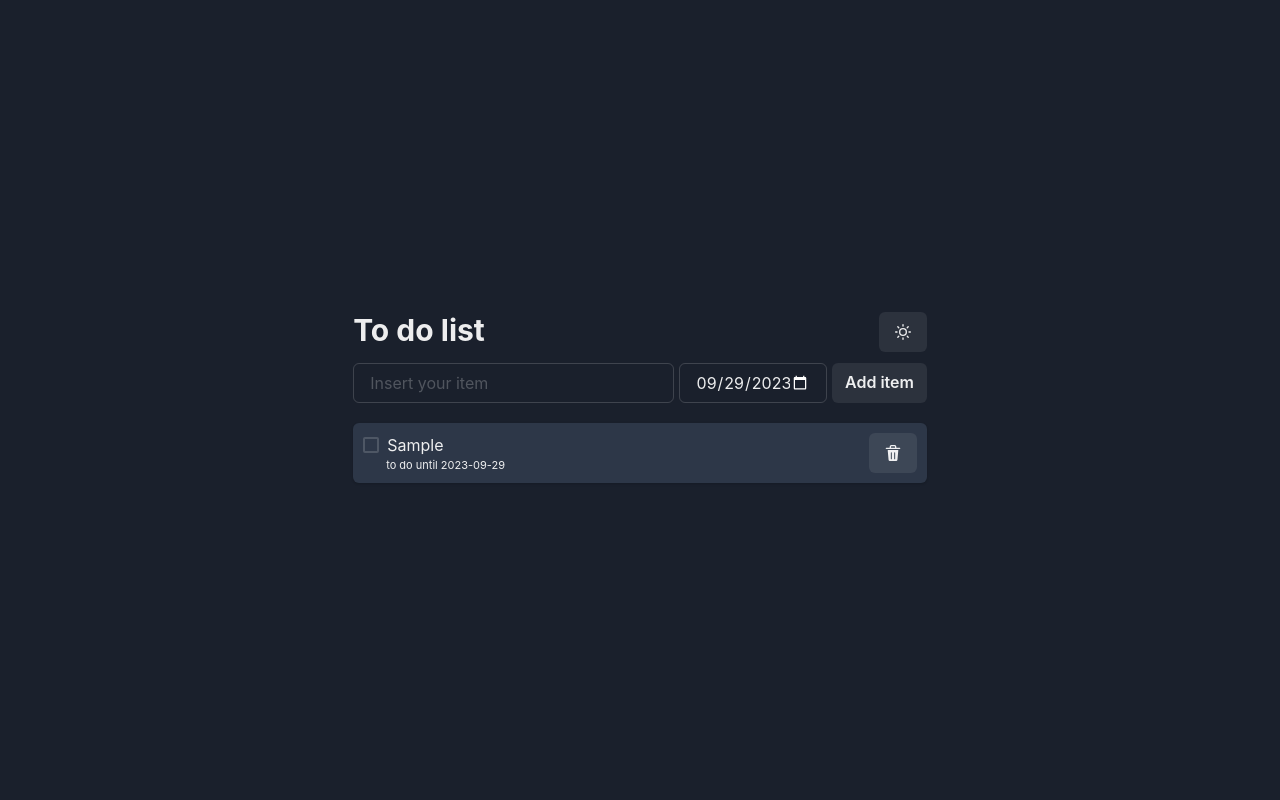
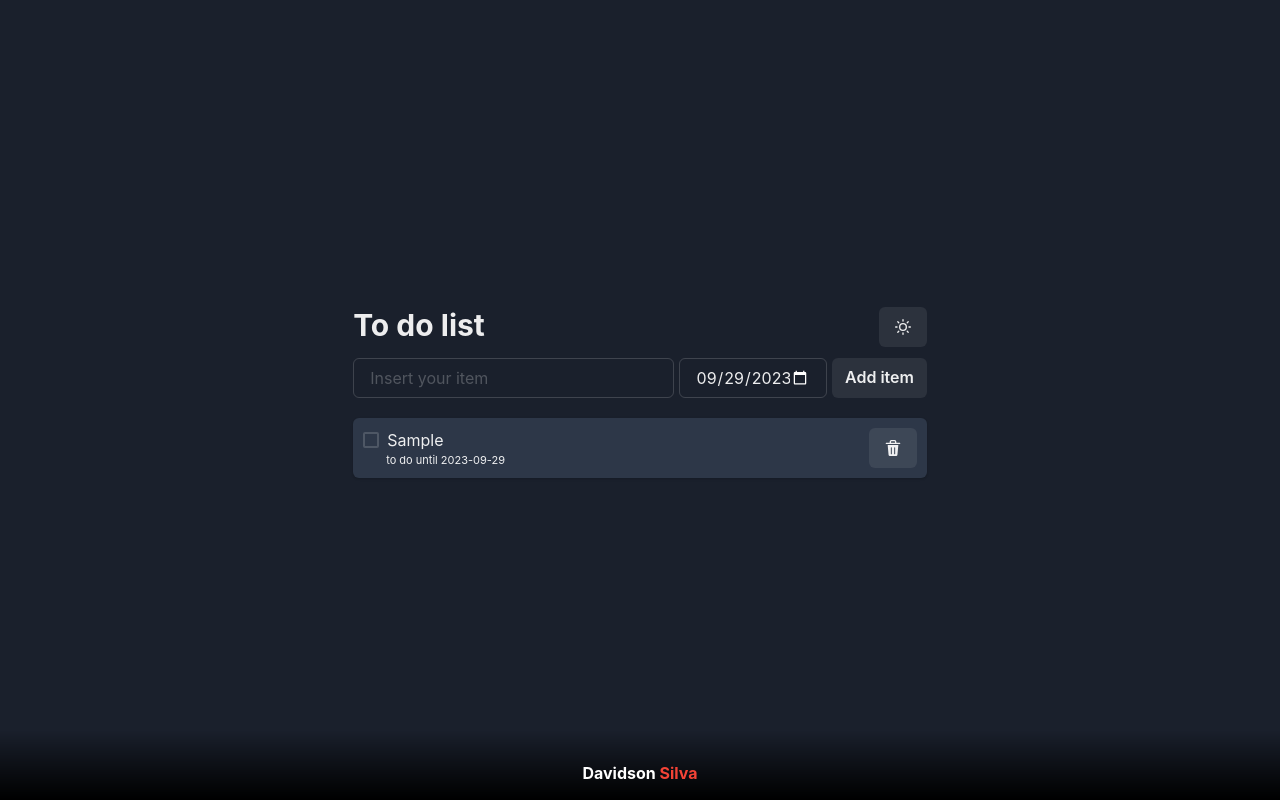
Before and after one commit to davilotus/simple-todo, a React (Vite) app: page / in a window 1280 px wide. Both pictures are taken after typing "Sample" into the empty fields and a click on the button "Add item". Built offline with nearby package versions, Linux system fonts and the light colour scheme.

Commit message:
fix: Creating ToDo Components

```diff
--- a/src/App.jsx
+++ b/src/App.jsx
@@ -1,161 +1,72 @@
-import { useState } from 'react';
+import { useContext } from 'react';
 
-import { DeleteIcon, MoonIcon, StarIcon, SunIcon } from '@chakra-ui/icons';
+import { ItemToDo } from './components/ItemToDo/ItemToDo';
+import { ToDoContext } from './contexts/TodoContext';
+
+import { MoonIcon, StarIcon, SunIcon } from '@chakra-ui/icons';
 import {
   Box,
   Button,
-  Card,
-  Checkbox,
   Container,
   Flex,
   Heading,
-  Input,
   Text,
   useColorMode,
 } from '@chakra-ui/react';
+import { Author } from './components/Author/Author';
+import { Form } from './components/Form/Form';
 
 export function App() {
-  const todayDate = new Date().toJSON().slice(0, 10);
-  const [toDoInput, setToDoInput] = useState('');
-  const [toDoDate, setToDoDate] = useState(todayDate);
-  const [toDoList, setToDoList] = useState([]);
-  const [toDoListChecked, setToDoListChecked] = useState([]);
+  const { toDoList, toDoListChecked, itemStatus, removeItem } =
+    useContext(ToDoContext);
 
   const { colorMode, toggleColorMode } = useColorMode();
 
-  const addItem = (item, date) => {
-    if (item && date) {
-      setToDoList([...toDoList, { item: item, date: date }]);
-      setToDoInput('');
-    }
-  };
-
-  const removeItem = (item, list) => {
-    if (list === toDoList) {
-      let newTodo = [...toDoList];
-      let exists = toDoList.find((toFind) => toFind.item === item);
-
-      if (exists) {
-        newTodo = newTodo.filter((item) => item !== exists);
-        setToDoList(newTodo);
-      }
-    } else if (list === toDoListChecked) {
-      let newTodo = [...toDoListChecked];
-      let exists = toDoListChecked.find((toFind) => toFind.item === item);
-
-      if (exists) {
-        newTodo = newTodo.filter((item) => item !== exists);
-        setToDoListChecked(newTodo);
-      }
-    }
-  };
-
-  const itemStatus = (item, date, status, list) => {
-    if (status) {
-      removeItem(item, list);
-      setToDoListChecked([...toDoListChecked, { item: item, date: date }]);
-    } else {
-      addItem(item, date);
-
-      let newTodo = [...toDoListChecked];
-      let exists = toDoListChecked.find((toFind) => toFind.item === item);
-
-      if (exists) {
-        newTodo = newTodo.filter((item) => item !== exists);
-        setToDoListChecked(newTodo);
-      }
-    }
-  };
-
   return (
+    <>
       <Flex
-      height={'100vh'}
         justify="center"
         align={'center'}
         flexWrap={'wrap'}
         flexDir={'column'}
+        minHeight={'100vh'}
+        padding={' 50px 0 60px'}
       >
         <Container size={'sm'} colorScheme={'gray'}>
-        <Flex justifyContent={'space-between'} marginBottom={'10px'}>
+          <Flex justifyContent={'space-between'} flexWrap={'wrap'}>
+            <Flex
+              justifyContent={'space-between'}
+              marginBottom={'10px'}
+              width={'100%'}
+            >
               <Heading size={'lg'} marginBottom={'5px'}>
                 To do list
               </Heading>
-          <Button onClick={toggleColorMode}>
+              <Button
+                onClick={toggleColorMode}
+                _hover={{ background: 'blue.500' }}
+              >
                 {colorMode === 'light' ? <MoonIcon /> : <SunIcon />}
               </Button>
             </Flex>
+            <Form />
+          </Flex>
 
-        <form>
-          <Flex gap={'5px'} className="addItem">
-            <Input
-              type="text"
-              value={toDoInput}
-              placeholder={'Insert your item'}
-              onChange={(e) => setToDoInput(e.target.value)}
-            />
-            <Input
-              placeholder="Select Date"
-              min={todayDate}
-              value={todayDate}
-              type="date"
-              width={'250px'}
-              onChange={(e) => setToDoDate(e.target.value)}
-            />
-            <Button
-              width={'150px'}
-              type="submit"
-              onClick={(e) => {
-                e.preventDefault();
-                addItem(toDoInput, toDoDate);
-              }}
-            >
-              Add item
-            </Button>
-          </Flex>
-        </form>
-
-        {toDoList.length ? (
+          {toDoList?.length ? (
             <Box marginTop={'20px'}>
               {toDoList.map((todoItem, key) => {
                 return (
-                <Card key={key} padding={'10px'} marginBottom={'5px'}>
-                  <Flex flexWrap={'wrap'} justifyContent={'space-between'}>
-                    <Flex flexDirection={'column'}>
-                      <Checkbox
-                        onChange={(e) =>
-                          itemStatus(
-                            todoItem.item,
-                            todoItem.date,
-                            e.target.checked,
-                            toDoList
-                          )
-                        }
-                        isChecked={false}
-                      >
-                        {todoItem.item}
-                      </Checkbox>
-                      <small
-                        style={{
-                          'padding-left': '23px',
-                          'font-size': '.6875rem',
-                        }}
-                      >
-                        to do until {todoItem.date}
-                      </small>
-                    </Flex>
-                    <Button
-                      type="button"
-                      onClick={() => removeItem(todoItem.item, toDoList)}
-                      _hover={{ background: 'red.500' }}
-                    >
-                      <DeleteIcon />
-                    </Button>
-                  </Flex>
-                </Card>
+                  <ItemToDo
+                    key={key}
+                    todoItem={todoItem}
+                    itemStatus={itemStatus}
+                    toDoList={toDoList}
+                    removeItem={removeItem}
+                  />
                 );
               })}
             </Box>
-        ) : toDoListChecked.length > toDoList.length ? (
+          ) : toDoListChecked?.length > toDoList?.length ? (
             <Flex
               gap={'5px'}
               flexDirection={'column'}
@@ -167,7 +78,7 @@ export function App() {
             </Flex>
           ) : null}
 
-        {toDoListChecked.length ? (
+          {toDoListChecked?.length ? (
             <>
               <Box marginTop={'20px'} className="items items-checked">
                 <Heading size={'sm'} marginBottom={'5px'}>
@@ -176,45 +87,13 @@ export function App() {
 
                 {toDoListChecked.map((todoItem, key) => {
                   return (
-                  <Card key={key} padding={'10px'} marginBottom={'5px'}>
-                    <Flex justifyContent={'space-between'}>
-                      <Flex flexDirection={'column'}>
-                        <Checkbox
-                          onChange={(e) =>
-                            itemStatus(
-                              todoItem.item,
-                              todoItem.date,
-                              e.target.checked,
-                              toDoListChecked
-                            )
-                          }
-                          isChecked={true}
-                        >
-                          <s style={{ opacity: '.5' }}>
-                            <i>{todoItem.item}</i>
-                          </s>
-                        </Checkbox>
-                        <small
-                          style={{
-                            'padding-left': '23px',
-                            opacity: '.5',
-                            'font-size': '.6875rem',
-                          }}
-                        >
-                          to do until {todoItem.date}
-                        </small>
-                      </Flex>
-                      <Button
-                        type="button"
-                        onClick={() =>
-                          removeItem(todoItem.item, toDoListChecked)
-                        }
-                        _hover={{ background: 'red.500' }}
-                      >
-                        <DeleteIcon />
-                      </Button>
-                    </Flex>
-                  </Card>
+                    <ItemToDo
+                      key={key}
+                      todoItem={todoItem}
+                      itemStatus={itemStatus}
+                      toDoList={toDoListChecked}
+                      removeItem={removeItem}
+                    />
                   );
                 })}
               </Box>
@@ -222,5 +101,7 @@ export function App() {
           ) : null}
         </Container>
       </Flex>
+      <Author />
+    </>
   );
 }
--- /dev/null
+++ b/src/components/Author/Author.jsx
@@ -0,0 +1,15 @@
+import './styles.css';
+
+export function Author() {
+  return (
+    <div className="author">
+      <a
+        rel="noopener noreferrer"
+        href="https://www.davidsonsilva.com.br?utm_source=vercel"
+        target="_blank"
+      >
+        Davidson <span>Silva</span>
+      </a>
+    </div>
+  );
+}
--- /dev/null
+++ b/src/components/Author/styles.css
@@ -0,0 +1,60 @@
+.author {
+  position: fixed;
+  bottom: 0;
+  left: 0;
+  z-index: 2;
+  width: 100%;
+  padding: 30px 15px 15px;
+  background: rgba(0, 0, 0, 0);
+  background: -moz-linear-gradient(
+    top,
+    rgba(0, 0, 0, 0) 0%,
+    rgba(0, 0, 0, 0.54) 54%,
+    rgba(0, 0, 0, 1) 100%
+  );
+  background: -webkit-gradient(
+    left top,
+    left bottom,
+    color-stop(0%, rgba(0, 0, 0, 0)),
+    color-stop(54%, rgba(0, 0, 0, 0.54)),
+    color-stop(100%, rgba(0, 0, 0, 1))
+  );
+  background: -webkit-linear-gradient(
+    top,
+    rgba(0, 0, 0, 0) 0%,
+    rgba(0, 0, 0, 0.54) 54%,
+    rgba(0, 0, 0, 1) 100%
+  );
+  background: -o-linear-gradient(
+    top,
+    rgba(0, 0, 0, 0) 0%,
+    rgba(0, 0, 0, 0.54) 54%,
+    rgba(0, 0, 0, 1) 100%
+  );
+  background: -ms-linear-gradient(
+    top,
+    rgba(0, 0, 0, 0) 0%,
+    rgba(0, 0, 0, 0.54) 54%,
+    rgba(0, 0, 0, 1) 100%
+  );
+  background: linear-gradient(
+    to bottom,
+    rgba(0, 0, 0, 0) 0%,
+    rgba(0, 0, 0, 0.54) 54%,
+    rgba(0, 0, 0, 1) 100%
+  );
+  filter: progid:DXImageTransform.Microsoft.gradient( startColorstr='#000000', endColorstr='#000000', GradientType=0 );
+}
+
+.author a {
+  font-size: 16px;
+  display: table;
+  margin: 0 auto;
+  text-decoration: none;
+  color: #fff;
+  font-weight: 700;
+}
+
+.author span {
+  color: #f44336;
+}
--- /dev/null
+++ b/src/components/Form/Form.jsx
@@ -0,0 +1,48 @@
+import { useContext } from 'react';
+import { ToDoContext } from '../../contexts/TodoContext';
+
+import { Button, Flex, Input } from '@chakra-ui/react';
+
+export function Form() {
+  const { toDoInput, todayDate, toDoDate, setToDoInput, setToDoDate, addItem } =
+    useContext(ToDoContext);
+
+  return (
+    <form>
+      <Flex gap={'5px'} className="addItem">
+        <Input
+          type="text"
+          value={toDoInput}
+          name="todo"
+          placeholder={'Insert your item'}
+          onChange={(e) => setToDoInput(e.target.value)}
+        />
+        <Input
+          placeholder="Select Date"
+          min={todayDate}
+          value={toDoDate}
+          type="date"
+          name="date"
+          width={'250px'}
+          onChange={(e) => setToDoDate(e.target.value)}
+        />
+        <Button
+          disabled={toDoInput ? true : false}
+          width={'150px'}
+          type="submit"
+          onClick={(e) => {
+            e.preventDefault();
+            addItem(toDoInput, toDoDate, false);
+          }}
+          _hover={
+            toDoInput
+              ? { background: 'blue.500' }
+              : { pointerEvents: 'none', cursor: 'not-allowed' }
+          }
+        >
+          Add item
+        </Button>
+      </Flex>
+    </form>
+  );
+}
--- /dev/null
+++ b/src/components/ItemToDo/ItemToDo.jsx
@@ -0,0 +1,42 @@
+import { DeleteIcon } from '@chakra-ui/icons';
+import { Button, Card, Checkbox, Flex } from '@chakra-ui/react';
+
+export function ItemToDo({ todoItem, itemStatus, toDoList, removeItem }) {
+  return (
+    <Card padding={'10px'} marginBottom={'5px'}>
+      <Flex flexWrap={'wrap'} justifyContent={'space-between'}>
+        <Flex flexDirection={'column'}>
+          <Checkbox
+            name="todoitem"
+            onChange={(e) =>
+              itemStatus(
+                todoItem.item,
+                todoItem.date,
+                e.target.checked,
+                toDoList
+              )
+            }
+            isChecked={todoItem.checked ? true : false}
+          >
+            {todoItem.item}
+          </Checkbox>
+          <small
+            style={{
+              paddingLeft: '23px',
+              fontSize: '.6875rem',
+            }}
+          >
+            to do until {todoItem.date}
+          </small>
+        </Flex>
+        <Button
+          type="button"
+          onClick={() => removeItem(todoItem.item, toDoList)}
+          _hover={{ background: 'red.500' }}
+        >
+          <DeleteIcon />
+        </Button>
+      </Flex>
+    </Card>
+  );
+}
```
Lines whose indentation alone changed are shown as unchanged.
